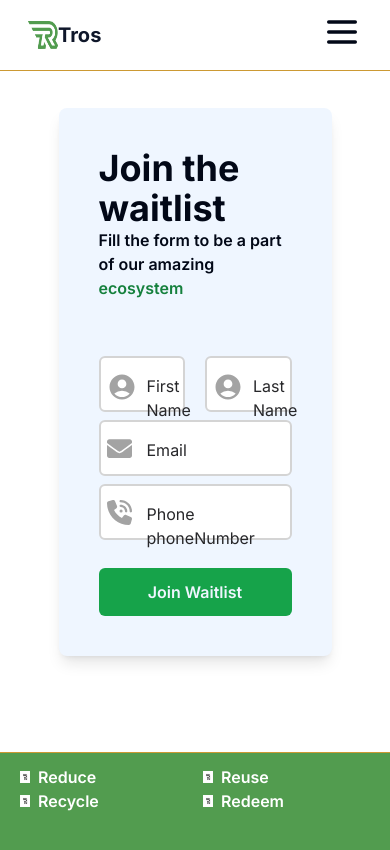
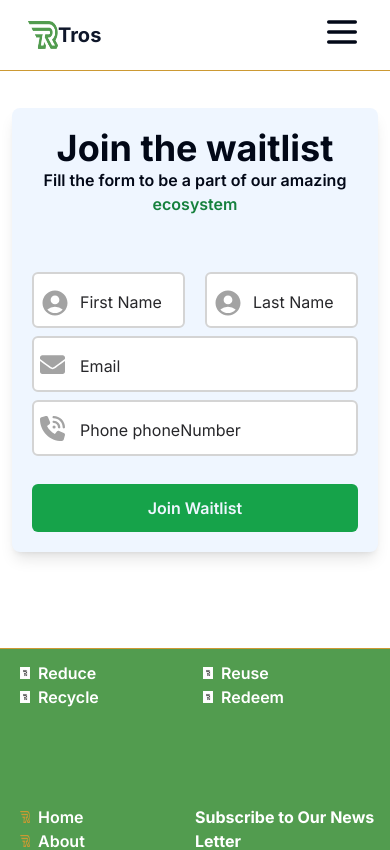
Before and after one commit to DruxAMB/tros-landingpage, a Next.js app: page /waitlist in a window 390 px wide. Shown: the top 850 px of the page. Built offline with nearby package versions, Linux system fonts and the light colour scheme.

Commit message:
@druxamb: fixed the deployment bug by changing the waitlist page name component from smaller case to upper case

```diff
--- a/app/waitlist/page.tsx
+++ b/app/waitlist/page.tsx
@@ -6,7 +6,7 @@ import { FaEnvelope } from 'react-icons/fa';
 import { FaPhoneVolume } from 'react-icons/fa6';
 import { MdAccountCircle } from 'react-icons/md';
 
-const page = () => {
+const Page = () => {
     const [firstName, setFirstName] = useState("");
     const [lastName, setLastName] = useState("");
     const [email, setEmail] = useState("");
@@ -28,11 +28,11 @@ const page = () => {
         alert("Thank you for joining the waitlist");
     }, [firstName, lastName, email, phoneNumber])
     return (
-        <div className="rounded-lg w-[70dvw] md:w-[60dvw] h-auto shadow-lg bg-white-100 mx-auto md:py-10 md:px-20 p-10 flex flex-col items-center justify-center bg-blue-50">
+        <div className="rounded-lg md:w-[60dvw] h-auto shadow-lg bg-white-100 mx-auto md:py-10 md:px-20 p-5 flex flex-col items-center justify-center bg-blue-50">
             <div className="text-4xl font-bold">
                 Join the waitlist
             </div>
-            <div className="font-semibold">Fill the form to be a part of our amazing <span className="text-green-700">ecosystem</span></div>
+            <div className="font-semibold text-center">Fill the form to be a part of our amazing <span className="text-green-700">ecosystem</span></div>
             <div className="mt-14 flex flex-col gap-2 w-full">
                 <div className='flex flex-row w-full gap-5'>
                     <Input
@@ -76,4 +76,4 @@ const page = () => {
     )
 }
 
-export default page
+export default Page
```
